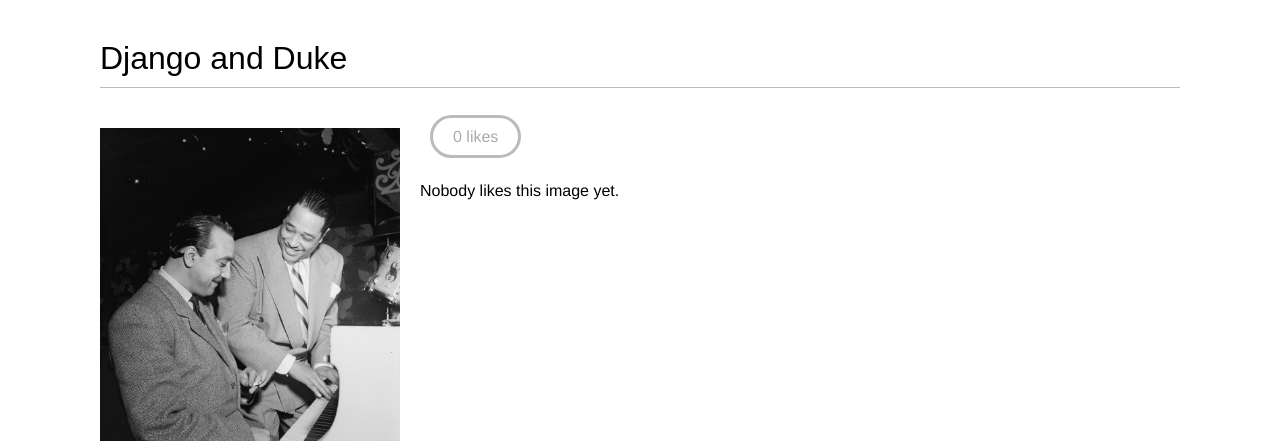
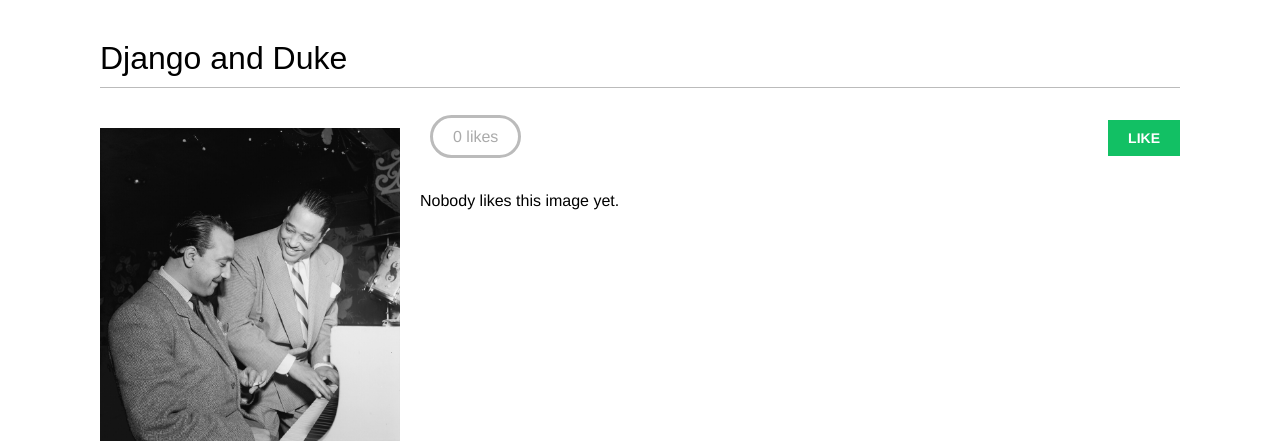
Before and after one commit to polar9527/bookmarks, a Django app: page /images/detail/1/django-and-duke/ in a window 1280 px wide. Shown: the part 47-488 px from the top of the page. Run offline with Django 3.2, Linux system fonts and the light colour scheme; data comes from the database, SQL or seed files in the repository; some libraries are stand-ins or nearby versions; some web fonts are replaced.

Commit message:
Add AJAX actions with jQuery
	When click the UNLIKE button the action is performed, the button's text changes back to LIKE and the total count changes accordingly.

```diff
--- a/images/templates/images/image/detail.html
+++ b/images/templates/images/image/detail.html
@@ -17,6 +17,13 @@
                     <span class="total">{{ total_likes }}</span>
                     like{{ total_likes|pluralize }}
                 </span>
+                <a href="#" data-id="{{ image.id }}" data-action="{% if request.user in users_like %}un{% endif %}like" class="like button">
+                    {% if request.user not in users_like %}
+                        Like
+                    {% else %}
+                        Unlike
+                    {% endif %}
+                </a>
             </div>
             {{ image.description|linebreaks }}
         </div>
@@ -33,3 +40,30 @@
         </div>
     {% endwith %}
 {% endblock %}
+
+{% block domready %}
+    $('a.like').click(function(e){
+        e.preventDefault();
+        $.post('{% url "images:like" %}',
+            {
+                id: $(this).data('id'),
+                action: $(this).data('action')
+            },
+            function(data){
+                if (data['status'] == 'ok')
+                {
+                    var previous_action = $('a.like').data('action');
+
+                    // toggle data-action
+                    $('a.like').data('action', previous_action == 'like' ? 'unlike' : 'like');
+                    // toggle link text
+                    $('a.like').text(previous_action == 'like' ? 'Unlike' : 'Like');
+
+                    // update total likes
+                    var previous_likes = parseInt($('span.count .total').text());
+                    $('span.count .total').text(previous_action == 'like' ? previous_likes + 1 : previous_likes - 1);
+                }
+        });
+
+    });
+{% endblock %}
--- a/images/urls.py
+++ b/images/urls.py
@@ -5,4 +5,5 @@ from . import views
 urlpatterns = [
     url(r'^create/$', views.image_create, name='create'),
     url(r'^detail/(?P<id>\d+)/(?P<slug>[-\w]+)/$', views.image_detail, name='detail'),
+    url(r'^like/$', views.image_like, name='like'),
 ]
--- a/images/views.py
+++ b/images/views.py
@@ -1,6 +1,8 @@
 from django.shortcuts import render, redirect, get_object_or_404
 from django.contrib.auth.decorators import login_required
 from django.contrib import messages
+from django.http import JsonResponse
+from django.views.decorators.http import require_POST
 from .forms import ImageCreateForm
 from .models import Image
 
@@ -35,3 +37,20 @@ def image_detail(request, id, slug):
     image = get_object_or_404(Image, id=id, slug=slug)
     return render(request, 'images/image/detail.html', {'section': 'images',
                                                         'image': image})
+
+@login_required
+@require_POST
+def image_like(request):
+    image_id = request.POST.get('id')
+    action = request.POST.get('action')
+    if image_id and action:
+        try:
+            image = Image.objects.get(id=image_id)
+            if action == 'like':
+                image.users_like.add(request.user)
+            else:
+                image.users_like.remove(request.user)
+            return JsonResponse({'status':'ok'})
+        except:
+            pass
+    return JsonResponse({'status':'ko'})
```
Also changed, not shown: account/templates/base.html (+21 -0 lines), db.sqlite3.
